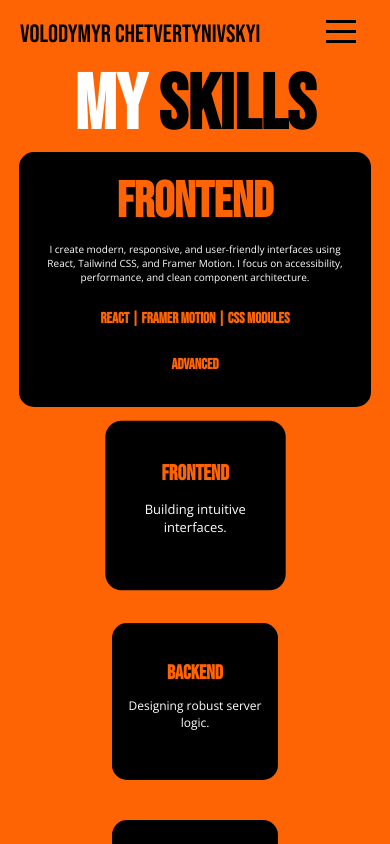
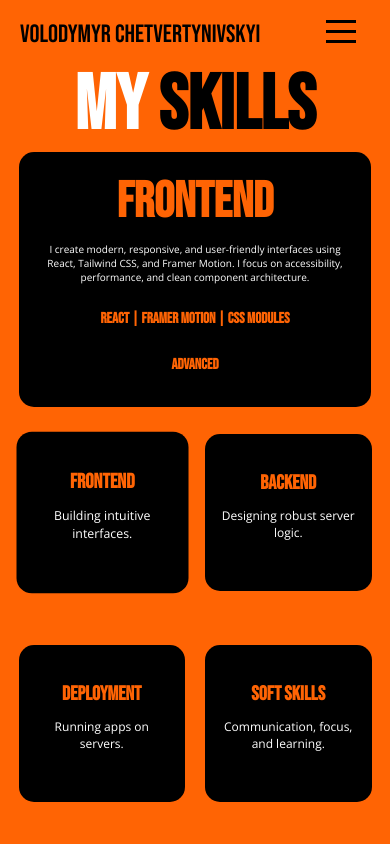
Before and after one commit to Mrkopir/Partfolio, a React (Create React App) app in the folder client/: page /skills in a window 390 px wide. Shown: the top 844 px of the page. Built offline with nearby package versions, Linux system fonts and the light colour scheme; a web font is replaced by a local one.

Commit message:
version 1.1.4

```diff
--- a/client/src/pages/skills.page/skills.page.css
+++ b/client/src/pages/skills.page/skills.page.css
@@ -142,6 +142,10 @@ body {
     .WorkPageInfo h1 {
         font-size: 80px;
     }
+
+    .SkillsPageListCarts {
+        margin: 5px;
+    }
 }
 
 @media (max-width: 1024px) {
@@ -158,7 +162,7 @@ body {
     }
 
     .SkillsPageListCarts {
-        height: 30%;
+        height: auto;
     }
 
     .SkillsPageList {
@@ -220,5 +224,8 @@ body {
 
     .SkillsPageListCarts {
         padding: 15px;
+        margin: 5px;
     }
+
+
 }
--- a/client/src/pages/skills.page/skills.page.list.jsx
+++ b/client/src/pages/skills.page/skills.page.list.jsx
@@ -21,7 +21,7 @@ export default function SkillsPageList({ activeSkill }) {
                         activeSkill(id);
                     }}
                     initial={{ scale: 1 }}
-                    animate={{ scale: isActive ? 1.08 : 1 }}
+                    animate={{ scale: isActive ? 1.03 : 1 }}
                     transition={{ duration: 0.3 }}
                 >
                     <div className="SkillsPageListCartTitle">
```
